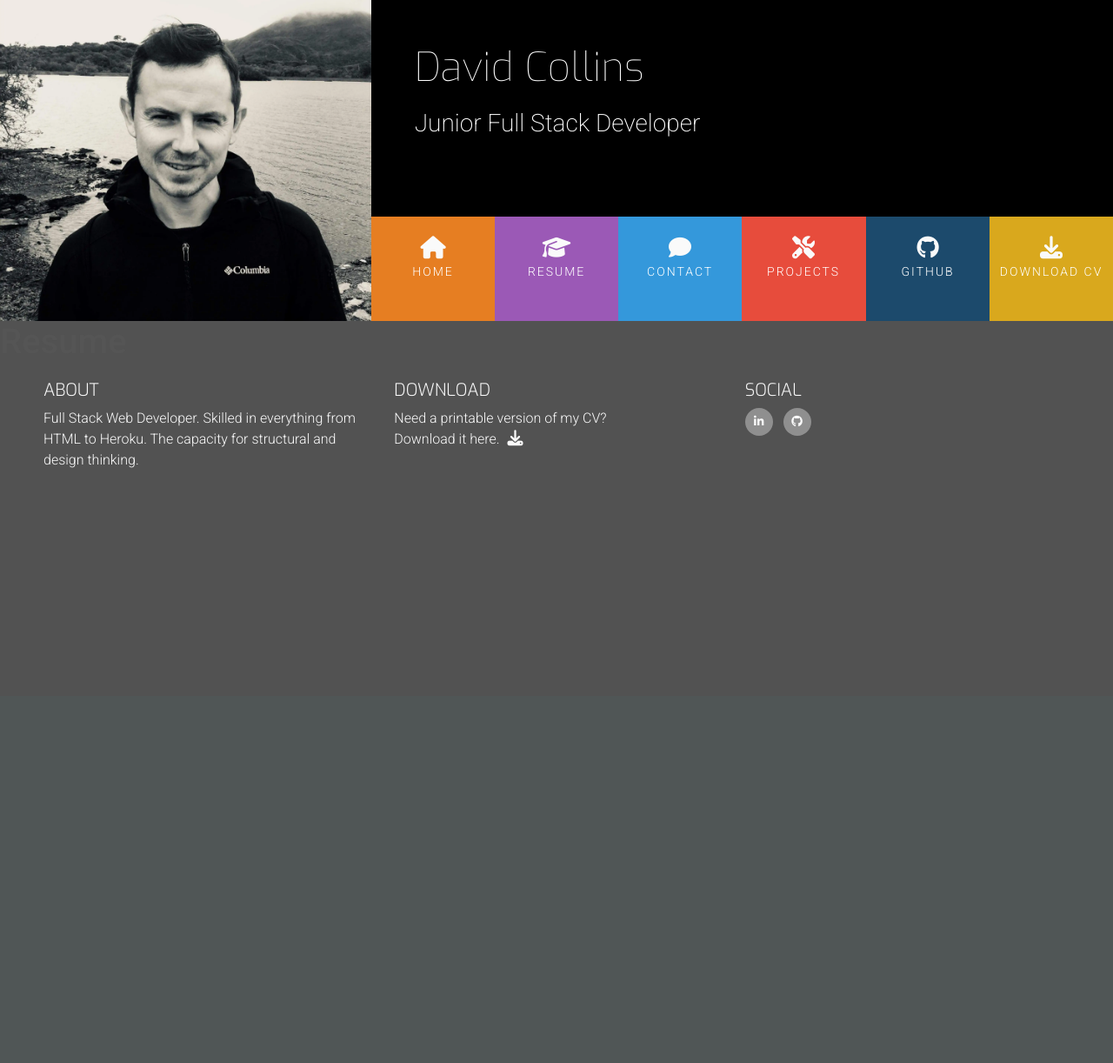
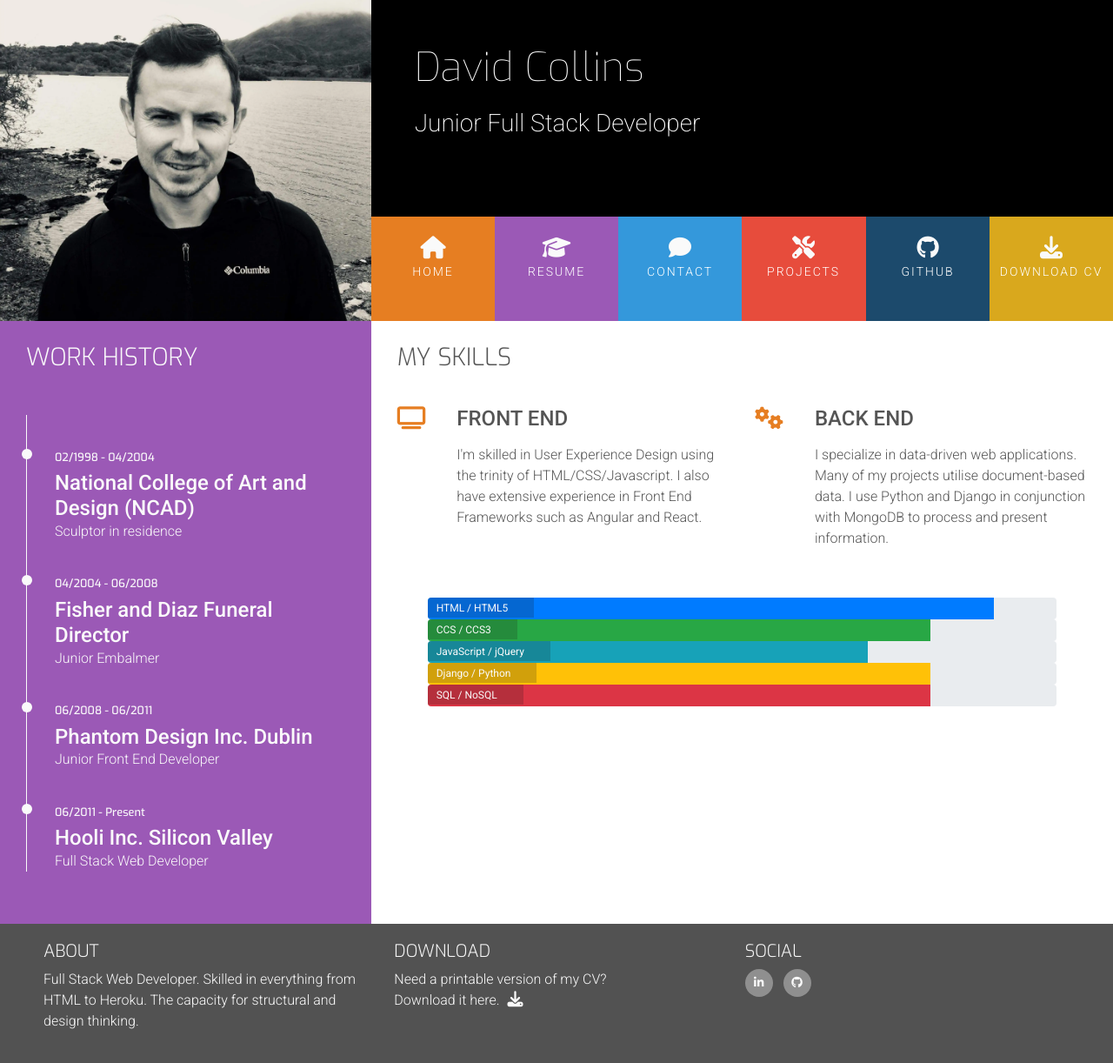
Before and after one commit to davecoll3/david-collins-portfolio-site, a Flask app: page /resume in a window 1280 px wide. Shown: the whole page at 87% size. Before the commit the page ends 538 px from the top, so only its background shows below. Run offline with Flask 3, Linux system fonts and the light colour scheme; some libraries are stand-ins or nearby versions.

Commit message:
Imported content for resume.html

```diff
--- a/templates/resume.html
+++ b/templates/resume.html
@@ -1,5 +1,106 @@
 {% extends "base.html" %}
 
 {% block content %}
-    <h1>Resume</h1>
+<section class="container-fluid">
+    <div class="row">
+        <div class="col-md-4 bg-color-work-history section-column">
+            <div class="row">
+                <div class="col-12">
+                    <h3 class="history-heading uppercase">
+                        Work History
+                    </h3>
+                </div>
+            </div>
+            <div class="history-items">
+                <div class="timeline-item" data-dates="02/1998 - 04/2004">
+                    <h4>National College of Art and Design (NCAD)</h4>
+                    <p>Sculptor in residence</p>
+                </div>
+                <div class="timeline-item" data-dates="04/2004 - 06/2008">
+                    <h4>Fisher and Diaz Funeral Director</h4>
+                    <p>Junior Embalmer</p>
+                </div>
+                <div class="timeline-item" data-dates="06/2008 - 06/2011">
+                    <h4>Phantom Design Inc. Dublin</h4>
+                    <p>Junior Front End Developer</p>
+                </div>
+                <div class="timeline-item" data-dates="06/2011 - Present">
+                    <h4>Hooli Inc. Silicon Valley</h4>
+                    <p>Full Stack Web Developer</p>
+                </div>
+            </div>
+        </div>
+        <div class="col-md-8 bg-color-three-reasons section-column">
+            <div class="row">
+                <div class="col">
+                    <h3 class="section-heading uppercase">My Skills</h3>
+                </div>
+            </div>
+            <div class="row">
+                <div class="col-10 offset-1 offset-sm-0 col-sm-4 col-md-6">
+                    <div class="row">
+                        <div class="col-2">
+                            <i class="three-reasons-icon fa-solid fa-tv" aria-hidden="true"></i>
+                        </div>
+                        <div class="col-10">
+                            <h4 class="three-reasons-heading uppercase">Front End</h4>
+                            <p>
+                                I'm skilled in User Experience Design using the trinity of HTML/CSS/Javascript.
+                                I also have extensive experience in Front End Frameworks such as Angular and React.
+                            </p>
+                        </div>
+                    </div>
+                </div>
+                <div class="col-10 offset-1 offset-sm-0 col-sm-4 col-md-6">
+                    <div class="row">
+                        <div class="col-2">
+                            <i class="three-reasons-icon fa-solid fa-gears" aria-hidden="true"></i>
+                        </div>
+                        <div class="col-10">
+                            <h4 class="three-reasons-heading uppercase">Back End</h4>
+                            <p>
+                                I specialize in data-driven web applications. Many of my projects utilise document-based data.
+                                I use Python and Django in conjunction with MongoDB to process and present information.
+                            </p>
+                        </div>
+                    </div>
+                </div>
+            </div>
+            <div class="row progress-section">
+                <div class="col">
+                    <div class="progress">
+                        <div class="progress-bar" role="progressbar" aria-valuenow="90" aria-valuemin="0" aria-valuemax="100" style="width:90%;">
+                            <span class="sr-only">90% complete</span>
+                        </div>
+                        <span class="progress-type">HTML / HTML5</span>
+                    </div>
+                    <div class="progress">
+                        <div class="progress-bar bg-success" role="progressbar" aria-valuenow="80" aria-valuemin="0" aria-valuemax="100" style="width:80%;">
+                            <span class="sr-only">80% complete</span>
+                        </div>
+                        <span class="progress-type">CCS / CCS3</span>
+                    </div>
+                    <div class="progress">
+                        <div class="progress-bar bg-info" role="progressbar" aria-valuenow="70" aria-valuemin="0" aria-valuemax="100" style="width:70%;">
+                            <span class="sr-only">70% complete</span>
+                        </div>
+                        <span class="progress-type">JavaScript / jQuery</span>
+                    </div>
+                    <div class="progress">
+                        <div class="progress-bar bg-warning" role="progressbar" aria-valuenow="80" aria-valuemin="0" aria-valuemax="100" style="width:80%;">
+                            <span class="sr-only">80% complete</span>
+                        </div>
+                        <span class="progress-type">Django / Python</span>
+                    </div>
+                    <div class="progress">
+                        <div class="progress-bar bg-danger" role="progressbar" aria-valuenow="80" aria-valuemin="0" aria-valuemax="100" style="width:80%;">
+                            <span class="sr-only">80% complete</span>
+                        </div>
+                        <span class="progress-type">SQL / NoSQL</span>
+                    </div>
+                </div>
+            </div>
+        </div>
+    </div>
+</section>
 {% endblock %}
```
